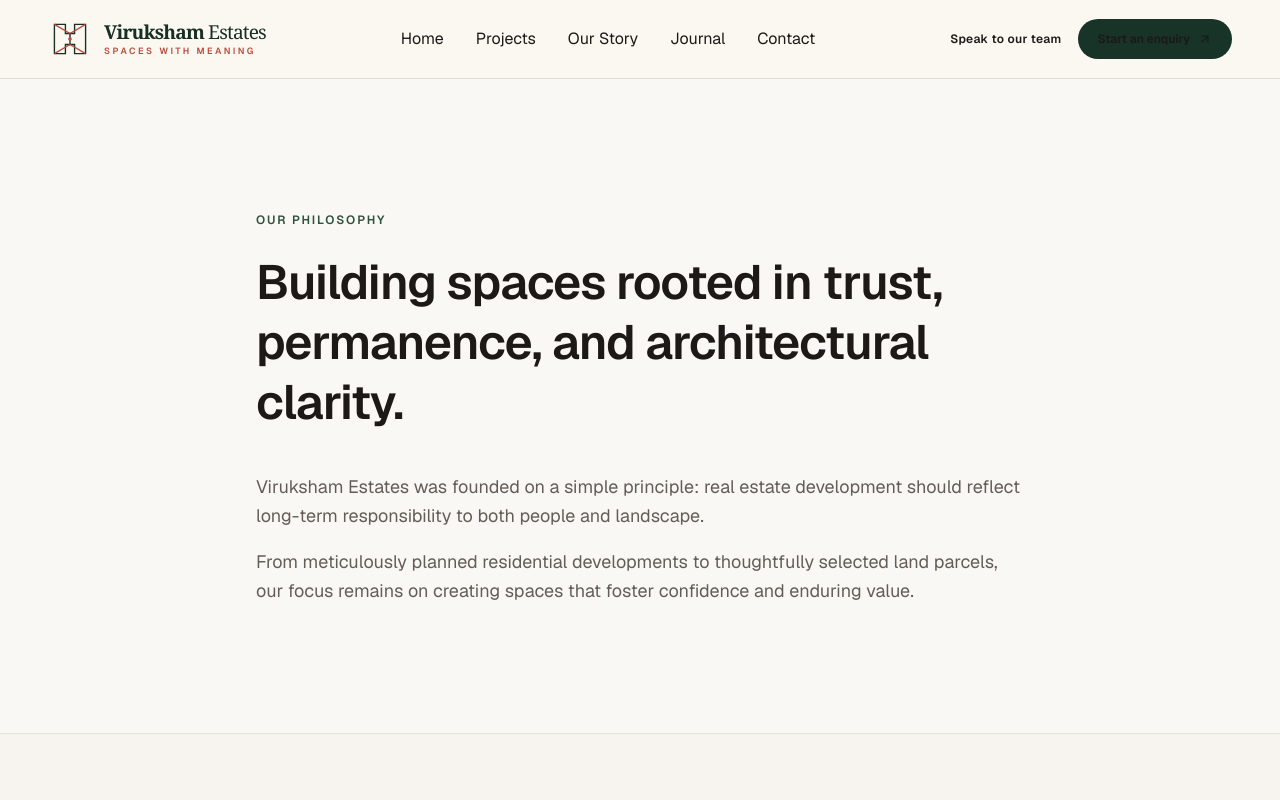
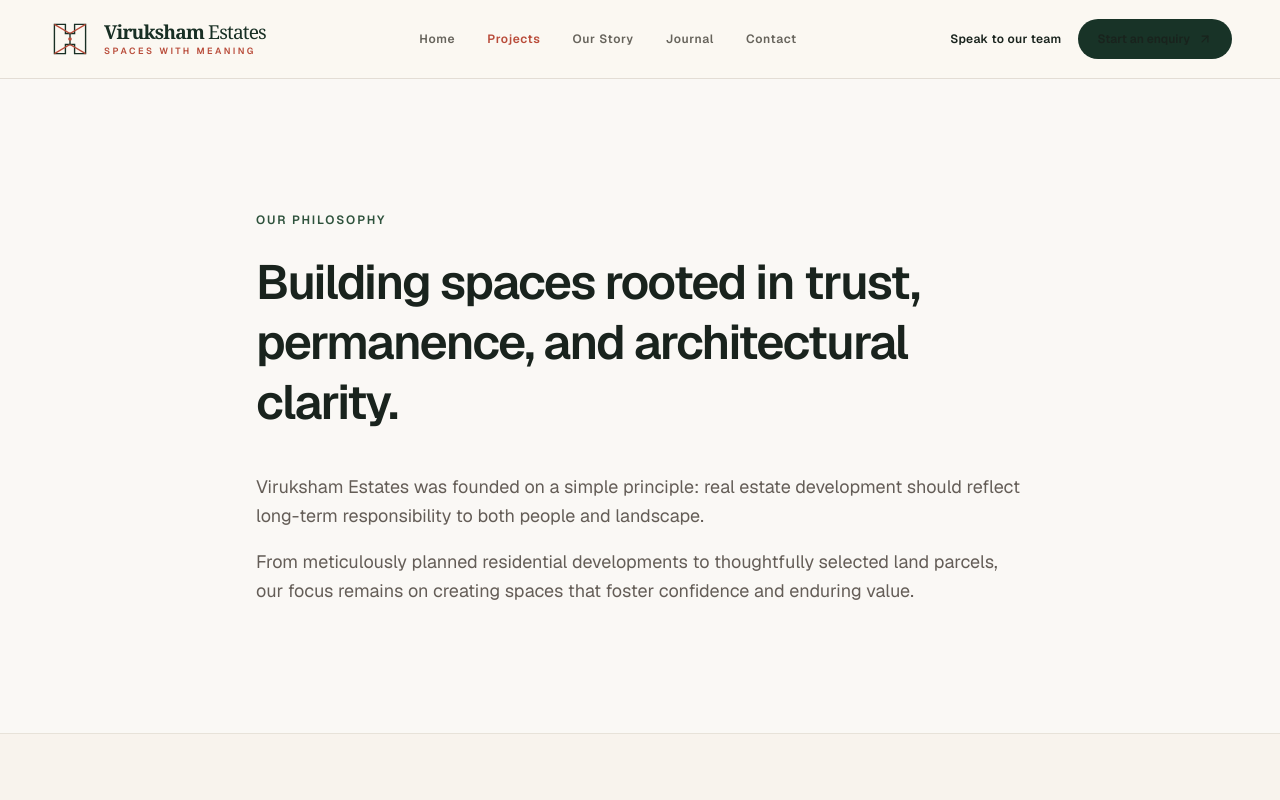
Before and after one commit to Sanjayram3269/viruksham-estates, a Next.js app: page /about in a window 1280 px wide. Shown: the top 800 px of the page. Built offline with nearby package versions, Linux system fonts and the light colour scheme.

Commit message:
feat: define premium editorial design system

```diff
--- a/app/globals.css
+++ b/app/globals.css
@@ -1,22 +1,21 @@
 @import "tailwindcss";
 
 :root {
-  --background: #faf8f5;
-  --foreground: #1c1917;
-  --forest-green: #1e3a2b;
-  --deep-forest: #14261c;
-  --leaf-green: #2e523c;
-  --warm-sand: #f2ece4;
-  --muted-stone: #645d57;
-  --soft-border: #e7e2d9;
+  --background: #fbf8f2;
+  --foreground: #19231d;
+  --forest-green: #183327;
+  --deep-forest: #102319;
+  --leaf-green: #315843;
+  --warm-sand: #eee8dd;
+  --muted-stone: #716b61;
+  --soft-border: #e3dcd1;
+  --clay: #b94c3a;
+  --gold: #bd9d65;
+  --font-display: Georgia, "Times New Roman", serif;
 }
 
-*,
-::before,
-::after {
-  box-sizing: border-box;
-}
-
+*, ::before, ::after { box-sizing: border-box; }
+html { scroll-behavior: smooth; }
 body {
   margin: 0;
   background-color: var(--background);
@@ -25,35 +24,46 @@ body {
   -webkit-font-smoothing: antialiased;
   -moz-osx-font-smoothing: grayscale;
 }
+::selection { background-color: #183327; color: #fbf8f2; }
+:focus-visible { outline: 2px solid #b94c3a; outline-offset: 3px; }
+img, video { max-width: 100%; height: auto; display: block; }
+h1, h2, h3, h4, h5, h6 { color: var(--foreground); letter-spacing: -0.035em; }
+a { color: inherit; text-decoration: none; }
 
-::selection {
-  background-color: #1e3a2b;
-  color: #faf8f5;
+.nav-link {
+  position: relative; display: inline-flex; align-items: center; padding: 8px 0;
+  color: #67645c; font-size: 12px; font-weight: 600; letter-spacing: .055em;
+  transition: color 220ms ease;
 }
+.nav-link::after {
+  position: absolute; right: 0; bottom: 0; left: 0; height: 1px; content: "";
+  background: var(--clay); transform: scaleX(0); transform-origin: right;
+  transition: transform 260ms ease;
+}
+.nav-link:hover { color: var(--forest-green); }
+.nav-link:hover::after { transform: scaleX(1); transform-origin: left; }
+.nav-link-featured { color: var(--clay); }
+.eyebrow-footer { color: #d9b9a8; font-size: 10px; font-weight: 700; letter-spacing: .24em; text-transform: uppercase; }
 
-:focus-visible {
-  outline: 2px solid #1e3a2b;
-  outline-offset: 2px;
+.architecture-grid {
+  background-image: linear-gradient(rgba(24,51,39,.08) 1px, transparent 1px), linear-gradient(90deg, rgba(24,51,39,.08) 1px, transparent 1px);
+  background-size: 48px 48px;
 }
-
-img,
-video {
-  max-width: 100%;
-  height: auto;
-  display: block;
+.editorial-kicker { font-size: 10px; font-weight: 700; letter-spacing: .24em; text-transform: uppercase; }
+.display-serif { font-family: var(--font-display); font-weight: 400; letter-spacing: -.055em; }
+.project-card-3d { transform-style: preserve-3d; perspective: 1200px; }
+.project-card-3d .project-card-media { transition: transform 750ms cubic-bezier(.2,.75,.25,1), filter 750ms ease; }
+.project-card-3d:hover .project-card-media { transform: scale(1.045); filter: saturate(1.08); }
+.project-card-3d .project-card-arrow { transition: transform 250ms ease, background 250ms ease; }
+.project-card-3d:hover .project-card-arrow { transform: translate(2px,-2px); background: var(--clay); color: #fff; }
+.lift-card { box-shadow: 0 8px 20px rgba(28,36,29,.045), 0 1px 2px rgba(28,36,29,.035); transition: transform 300ms ease, box-shadow 300ms ease, border-color 300ms ease; }
+.lift-card:hover { transform: translateY(-5px); box-shadow: 0 22px 50px rgba(28,36,29,.10), 0 3px 8px rgba(28,36,29,.05); border-color: #c9b8a5; }
+.float-slow { animation: float-slow 7s ease-in-out infinite; }
+@keyframes float-slow { 0%,100% { transform: translateY(0) rotate(0deg); } 50% { transform: translateY(-9px) rotate(.35deg); } }
+.reveal-line { overflow: hidden; }
+.reveal-line > span { display: inline-block; animation: rise-in 850ms cubic-bezier(.16,1,.3,1) both; }
+@keyframes rise-in { from { opacity: 0; transform: translateY(110%); } to { opacity: 1; transform: translateY(0); } }
+.motion-reduce-safe { transition: none; }
+@media (prefers-reduced-motion: reduce) {
+  *, *::before, *::after { animation-duration: .01ms !important; animation-iteration-count: 1 !important; scroll-behavior: auto !important; transition-duration: .01ms !important; }
 }
-
-h1,
-h2,
-h3,
-h4,
-h5,
-h6 {
-  color: var(--foreground);
-  letter-spacing: -0.02em;
-}
-
-a {
-  color: inherit;
-  text-decoration: none;
-}
```
